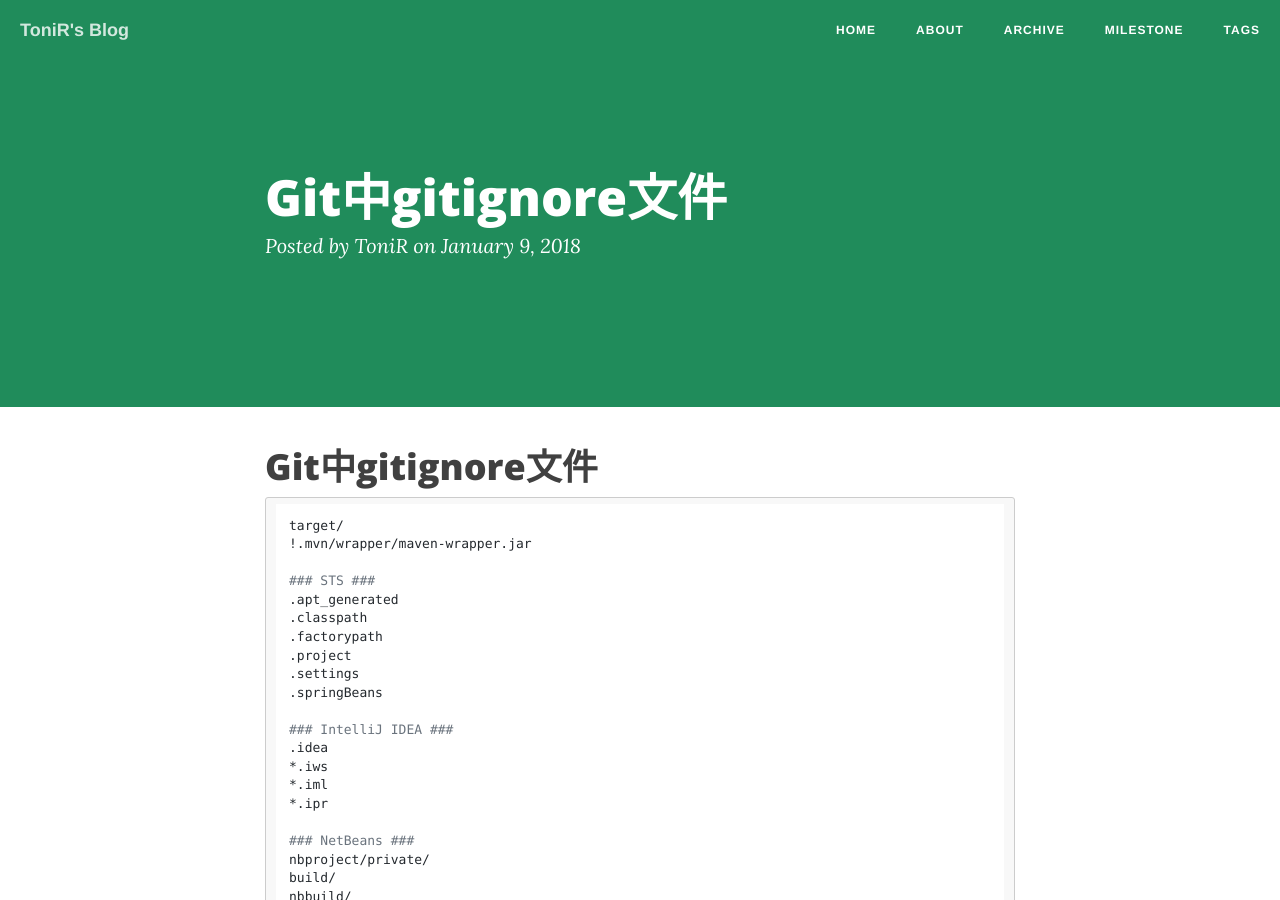
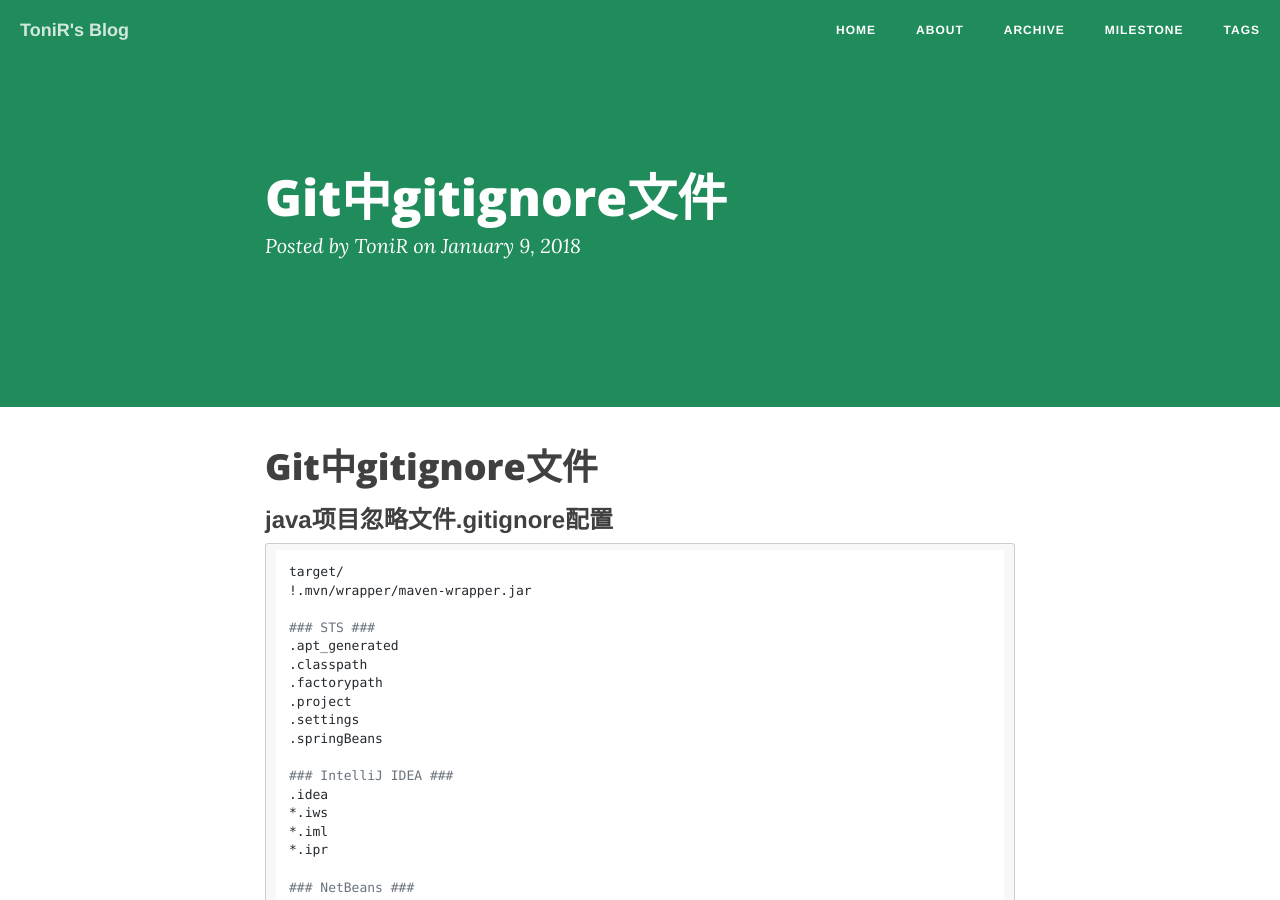
Before and after one commit to RuanHR/ruanhr.github.io, a Jekyll site: the page built from _posts/2018-04-11-gitignore.md, in a window 1280 px wide and 900 px high. Built offline with Jekyll 4.4.1, drawn with Linux system fonts in a browser that asks for light colours; nearby versions of some CDN libraries; comment, search, counter and statistics services are not loaded.

Commit message:
commit
代码提交

````diff
--- a/_posts/2018-04-11-gitignore.md
+++ b/_posts/2018-04-11-gitignore.md
@@ -9,6 +9,7 @@ description: java项目,gitignore文件
 
 # Git中gitignore文件
 
+### java项目忽略文件.gitignore配置
 ```yml
 target/
 !.mvn/wrapper/maven-wrapper.jar
````
